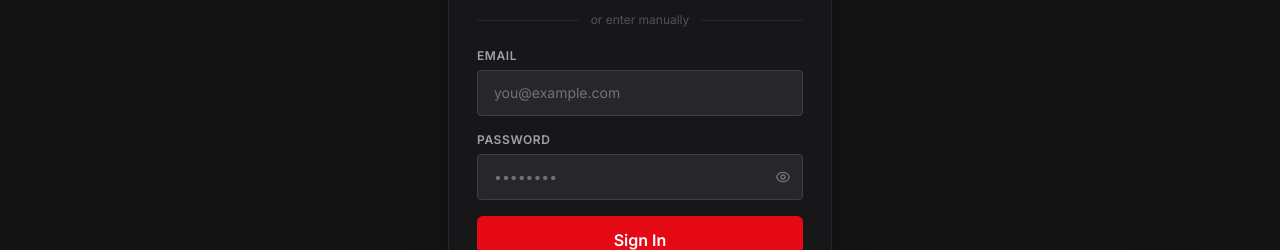
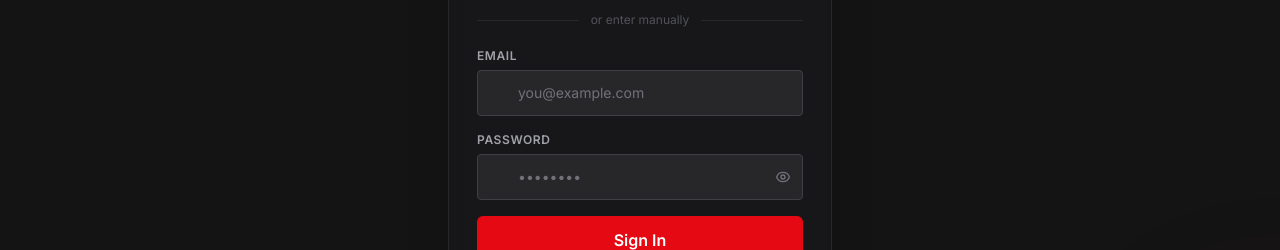
Before and after one commit to wsmkhan2580/Cine-Stream, a React (Vite) app: page /login in a window 1280 px wide. Shown: the part 345-595 px from the top of the page. Built offline with nearby package versions, Linux system fonts and the light colour scheme; no server answers.

Commit message:
Update index.css

```diff
--- a/src/index.css
+++ b/src/index.css
@@ -28,7 +28,7 @@
   }
 
   .input-field {
-    @apply w-full bg-zinc-800 border border-zinc-700 text-white placeholder-zinc-500 rounded px-4 py-3 text-sm focus:outline-none focus:border-white/50 transition-colors;
+    @apply w-full bg-zinc-800 border border-zinc-700 text-white placeholder-zinc-500 rounded px-10 py-3 text-sm focus:outline-none focus:border-white/50 transition-colors;
   }
 
   .nav-link {
```
